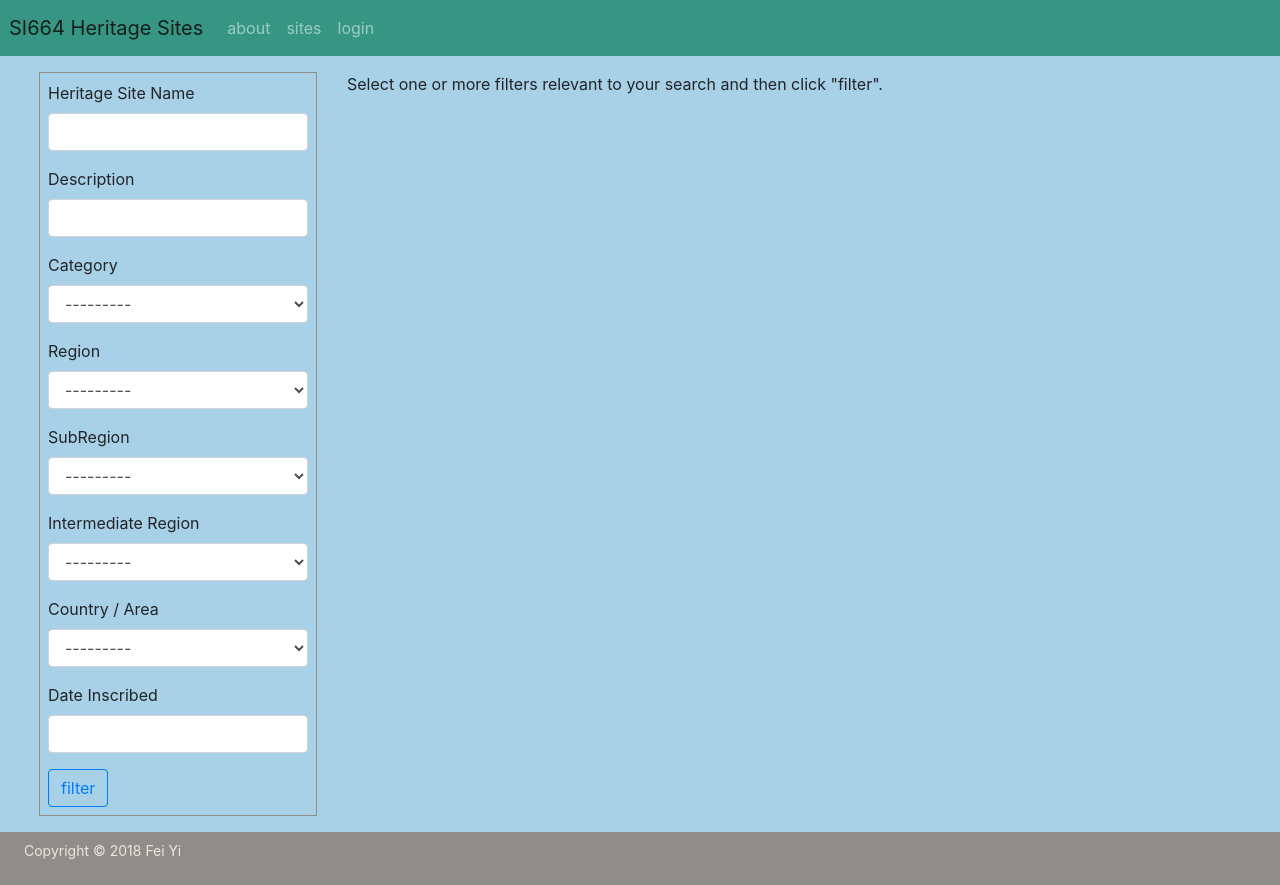
After one commit to sky971126/SI664EX8, a Django app: page /heritagesites/sites/filter in a window 1280 px wide. The commit adds this page. Run offline with Django 3.2, Linux system fonts and the light colour scheme; data that the repository does not hold is empty; some libraries are stand-ins or nearby versions.

Commit message:
Add Filter

```diff
--- /dev/null
+++ b/heritagesites/filters.py
@@ -0,0 +1,66 @@
+import django_filters
+from heritagesites.models import CountryArea, HeritageSite, HeritageSiteCategory, \
+	IntermediateRegion, SubRegion, Region
+
+
+class HeritageSiteFilter(django_filters.FilterSet):
+	site_name = django_filters.CharFilter(
+		field_name='site_name',
+		label='Heritage Site Name',
+		lookup_expr='icontains'
+	)
+
+	description = django_filters.CharFilter(
+		field_name='description',
+		label='Description',
+		lookup_expr='icontains'
+	)
+
+	heritage_site_category = django_filters.ModelChoiceFilter(
+		field_name='heritage_site_category',
+		label='Category',
+		queryset = HeritageSiteCategory.objects.all(),
+		lookup_expr='exact'
+	)
+
+	region = django_filters.ModelChoiceFilter(
+		field_name='country_area__location__region',
+		label='Region',
+		queryset = Region.objects.all().order_by('region_name'),
+		lookup_expr='exact'
+	)
+
+	sub_region = django_filters.ModelChoiceFilter(
+		field_name='country_area__location__sub_region',
+		label='SubRegion',
+		queryset = SubRegion.objects.all().order_by('sub_region_name'),
+		lookup_expr='exact'
+	)
+
+	intermediate_region = django_filters.ModelChoiceFilter(
+		field_name='country_area__location__intermediate_region',
+		label='Intermediate Region',
+		queryset = IntermediateRegion.objects.all().order_by('intermediate_region_name'),
+		lookup_expr='exact'
+	)
+
+
+	country_area = django_filters.ModelChoiceFilter(
+		field_name='country_area',
+		label='Country / Area',
+		queryset=CountryArea.objects.all().order_by('country_area_name'),
+		lookup_expr='exact'
+	)
+
+	date_inscribed = django_filters.NumberFilter(
+		field_name='date_inscribed',
+		label='Date Inscribed',
+		lookup_expr='exact'
+	)
+
+
+	class Meta:
+		model = HeritageSite
+		# form = SearchForm
+		# fields [] is required, even if empty.
+		fields = []
--- a/heritagesites/templates/heritagesites/base.html
+++ b/heritagesites/templates/heritagesites/base.html
@@ -21,19 +21,22 @@
   <body>
 
     <!-- A grey horizontal navbar that becomes vertical on small screens -->
-    <nav class="navbar navbar-expand-sm navbar-dark navbar-custom sticky-top px-4 py-2">
-      <a class="navbar-brand" href="{% url 'home' %}">SI664 Heritage Sites</a>
-      <div class="row">
+    <nav class="navbar navbar-expand-sm navbar-dark navbar-custom sticky-top px-4 py-2">      <div class="row">
           <a class="navbar-brand" href="{% url 'home' %}">SI664 Heritage Sites</a>
             <ul class="navbar-nav">
               <li class="nav-item">
                 <a class="nav-link" href="{% url 'about' %}">about</a>
             </li>
+            <!--
             <li class="nav-item">
               <a class="nav-link" href="{% url 'site' %}">sites</a>
             </li>
             <li class="nav-item">
               <a class="nav-link" href="{% url 'country_area' %}">countries/areas</a>
+            </li>
+            -->
+            <li class="nav-item">
+                <a class="nav-link" href="{% url 'filter' %}">sites</a>
             </li>
             <li class="nav-item">
               <a class="nav-link" href="{% url 'login' %}">login</a>
--- /dev/null
+++ b/heritagesites/templates/heritagesites/site_filter.html
@@ -0,0 +1,47 @@
+{% extends 'heritagesites/base.html' %}
+
+{% load crispy_forms_tags %}
+
+{% block content %}
+
+  <div class="row">
+    <div class="col-sm-3">
+      <div class="px-2 py-2" style="border:1px solid #8E8D8A;">
+        <form action="" method="get">
+          {{ filter.form|crispy }}
+          <button type="submint" class="btn btn-outline-primary">filter</button>
+        </form>
+      </div>
+    </div>
+    <div class="col-sm-9">
+      {% for site in object_list %}
+        <h4><a href="{% url 'site_detail' site.pk %}">{{ site.site_name | safe }}</a></h4>
+
+        {% if site.country_area_names %}
+          <div class="row">
+            <div class="col-sm-2">
+              <p>Country / Area</p>
+            </div>
+            <div class="col-sm-10">
+              {{ site.country_area_names | safe }}
+           </div>
+          </div>
+        {% endif %}
+
+        {% if site.description %}
+          <div class="row">
+            <div class="col-sm-2">
+                <p>Description</p>
+            </div>
+            <div class="col-sm-10">
+                {{ site.description | safe }}
+            </div>
+          </div>
+        {% endif %}
+
+    {% empty %}
+      Select one or more filters relevant to your search and then click "filter".
+    {% endfor %}
+    </div>
+  </div>
+{% endblock content %}
--- a/heritagesites/urls.py
+++ b/heritagesites/urls.py
@@ -13,4 +13,6 @@ urlpatterns = [
     path('sites/new/', views.SiteCreateView.as_view(), name='site_new'),
     path('sites/<int:pk>/delete/', views.SiteDeleteView.as_view(), name='site_delete'),
     path('sites/<int:pk>/update/', views.SiteUpdateView.as_view(), name='site_update'),
+
+    path('sites/filter', views.SiteFilterView.as_view(), name='filter'),
 ]
--- a/heritagesites/views.py
+++ b/heritagesites/views.py
@@ -12,6 +12,8 @@ from django.utils.decorators import method_decorator
 from .forms import HeritageSiteForm
 from django.urls import reverse_lazy
 
+from django_filters.views import FilterView
+from .filters import HeritageSiteFilter
 
 def index(request):
 	return HttpResponse("Hello, world. You're at the UNESCO Heritage Sites index page.")
@@ -164,3 +166,7 @@ class SiteDeleteView(generic.DeleteView):
 		self.object.delete()
 
 		return HttpResponseRedirect(self.get_success_url())
+
+class SiteFilterView(FilterView):
+	filterset_class = HeritageSiteFilter
+	template_name = 'heritagesites/site_filter.html'
--- a/mysite/settings.py
+++ b/mysite/settings.py
@@ -44,7 +44,8 @@ INSTALLED_APPS = [
     'django.contrib.messages',
     'django.contrib.staticfiles',
     'heritagesites.apps.HeritagesitesConfig',
-    'crispy_forms' ,
+    'crispy_forms',
+    'django_filters',
     'social_django',
     'test_without_migrations'
 ]
```
Also changed, not shown: heritagesites/models.py (+58 -0 lines), heritagesites/templates/heritagesites/site_detail.html (+46 -0 lines).
